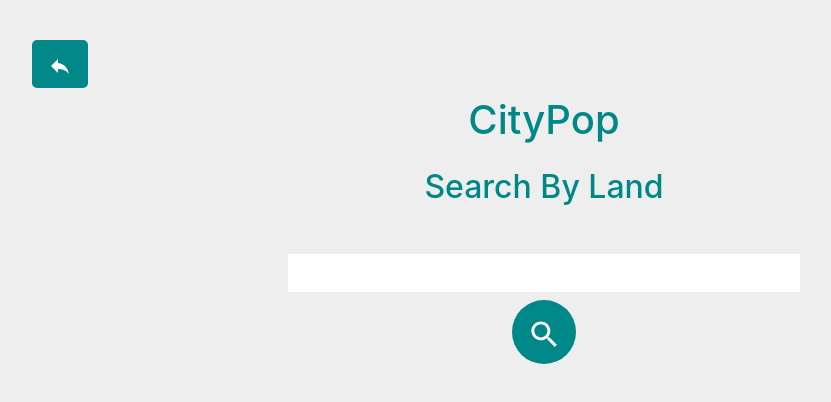
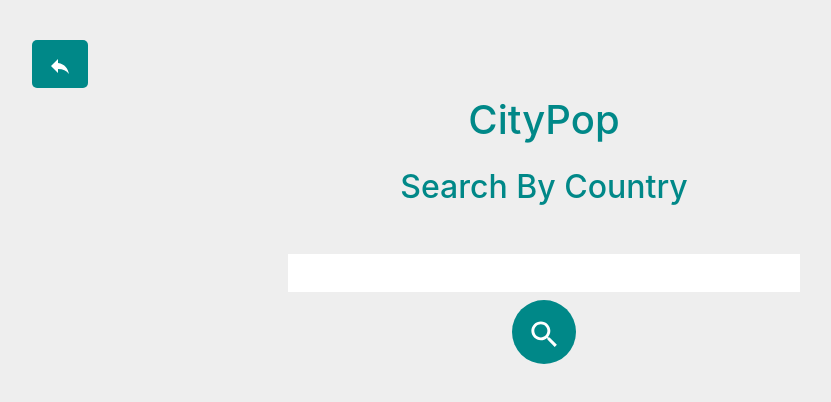
Before and after one commit to knutsa/CityPop, a React (Create React App) app: page / in a window 1280 px wide. Both pictures are taken after a click on the button "Search By Country". Shown: the top 402 px of the page, without its empty margins (96-927 px from the left). Built offline with nearby package versions, Linux system fonts and the light colour scheme.

Commit message:
update headings

```diff
--- a/src/App/SearchByLand/index.tsx
+++ b/src/App/SearchByLand/index.tsx
@@ -10,7 +10,7 @@ function SearchByLand() {
     const [selected, setSelected] = React.useState<number | undefined>();
     return (
         <section>
-            {geoAPI.data === null && <><h2 className="f-md mt-3">Search By Land</h2> <SearchBar search={(txt)=>{setSelected(undefined); return geoAPI.searchByLand(txt);}} containerClasses="mt-5"></SearchBar> </>}
+            {geoAPI.data === null && <><h2 className="f-md mt-3">Search By Country</h2> <SearchBar search={(txt)=>{setSelected(undefined); return geoAPI.searchByLand(txt);}} containerClasses="mt-5"></SearchBar> </>}
                 {
                     geoAPI.data && selected !== undefined && <CityInfo city={geoAPI.data[selected]} containerClassNames="mt-3"></CityInfo>
                 }
```
